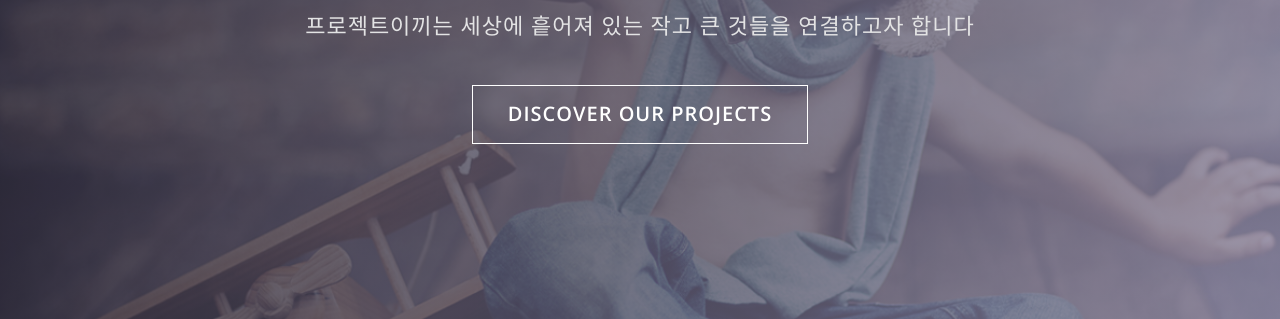
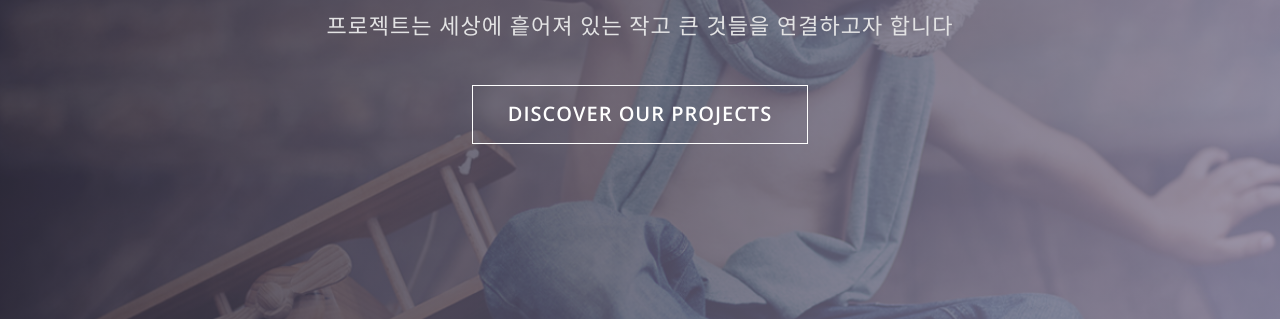
Before and after one commit to 01771/01771.github.io, a plain HTML site: page index.html in a window 1280 px wide. Shown: the part 420-739 px from the top of the page. Drawn offline with nearby package versions, Linux system fonts and the light colour scheme; a web font is replaced by a local one.

Commit message:
연습
ㅇㅇ

```diff
--- a/index.html
+++ b/index.html
@@ -95,7 +95,7 @@
             <div class="col-md-10 col-md-offset-1">
                 <div class="block text-center">
                     <h1 class="animated fadeInUp text-uppercase">Project 01771</h1>
-                    <p class="animated fadeInUp">프로젝트이끼는 세상에 흩어져 있는 작고 큰 것들을 연결하고자 합니다</p>
+                    <p class="animated fadeInUp">프로젝트는 세상에 흩어져 있는 작고 큰 것들을 연결하고자 합니다</p>
                     <a class="btn btn-main btn-solid-border" href="https://01771.github.io/work" >Discover Our Projects</a>
                 </div>
             </div>
```
Also changed, not shown: 1 other file.
